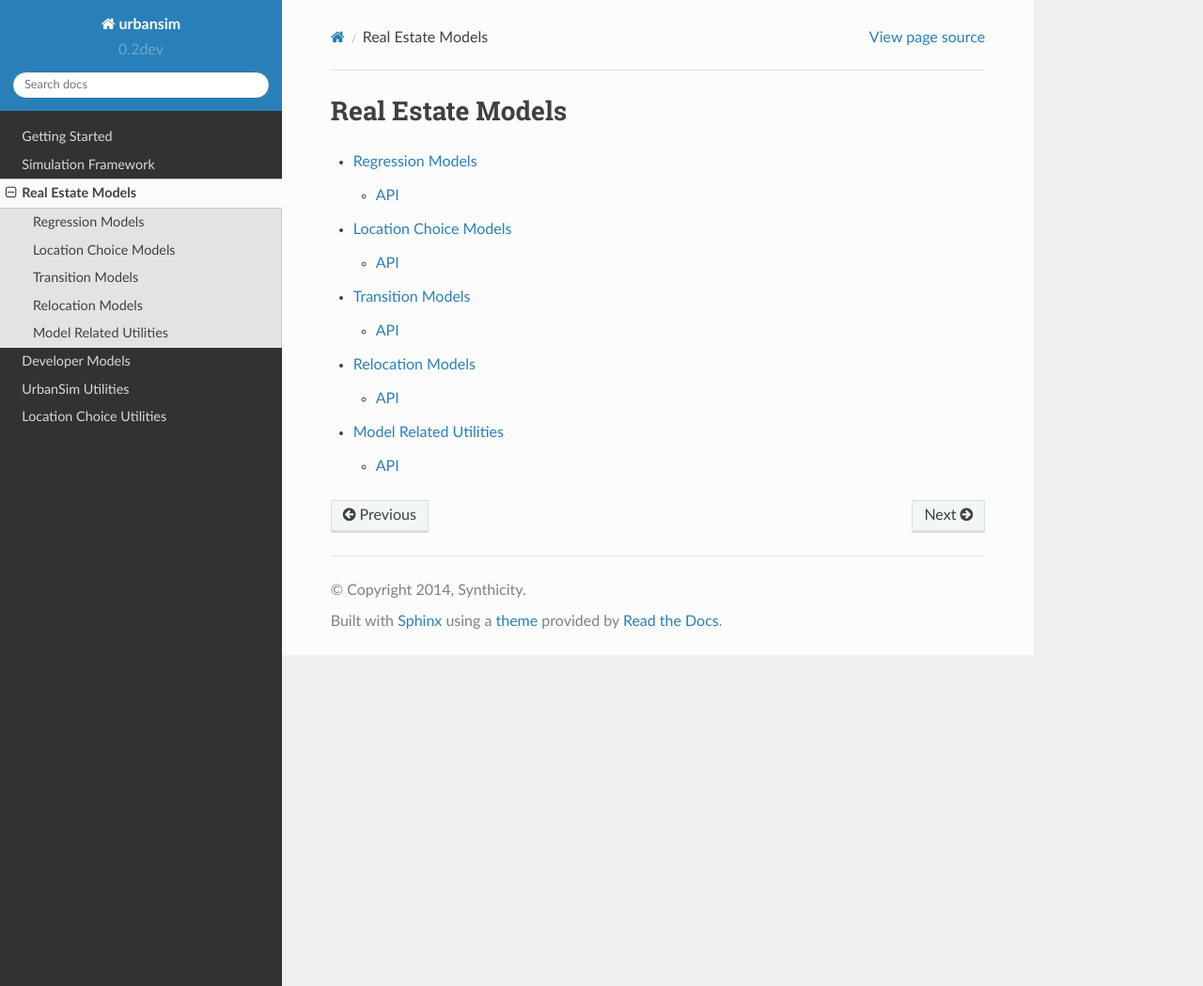
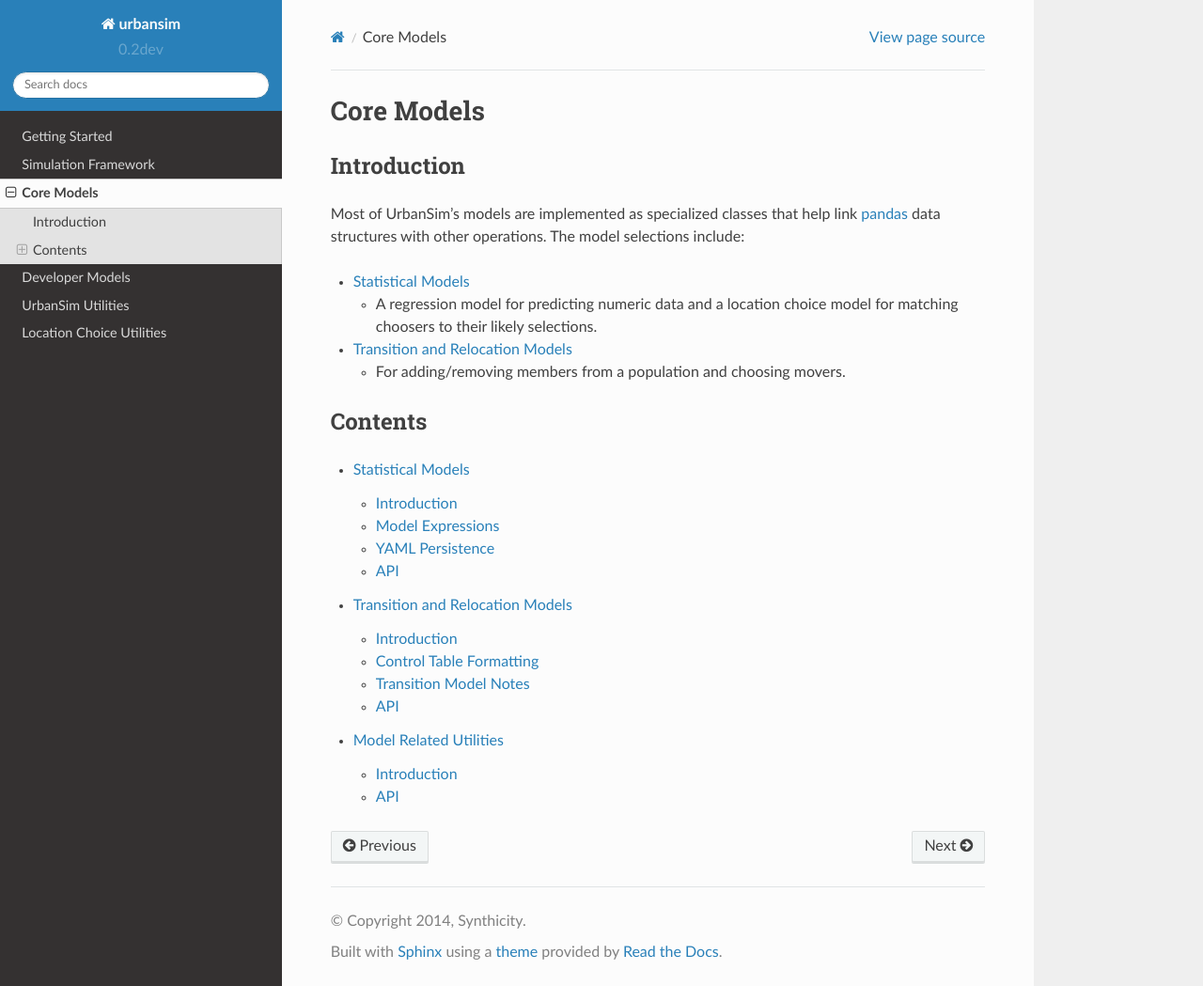
Before and after one commit to UDST/urbansim, a Sphinx documentation site: the page built from docs/models/index.rst, in a window 1280 px wide and 1049 px high. Shown: the whole window at 94% size. Built offline with Sphinx 7.4.7 and the Read the Docs theme 2.0.0, drawn with Linux system fonts in a browser that asks for light colours.

Commit message:
Reorganize model docs
Moved regression and LCM docs into one page and
transition/relocation into another page. Added documentation
on model expressions, YAML files, and control totals tables.

[ci skip]

```diff
--- a/docs/models/index.rst
+++ b/docs/models/index.rst
@@ -1,11 +1,29 @@
-Real Estate Models
-==================
+Core Models
+===========
+
+Introduction
+------------
+
+Most of UrbanSim's models are implemented as specialized classes that
+help link `pandas <http://pandas.pydata.org>`_ data structures
+with other operations. The model selections include:
+
+* :ref:`statistical-models`
+
+  * A regression model for predicting numeric data
+    and a location choice model for matching choosers to their
+    likely selections.
+
+* :ref:`transition-relocation`
+
+  * For adding/removing members from a population and choosing movers.
+
+Contents
+--------
 
 .. toctree::
    :maxdepth: 2
 
-   regression
-   lcm
-   transition
-   relocation
+   statistical
+   transrelo
    util
--- a/docs/models/regression.rst
+++ /dev/null
@@ -1,8 +0,0 @@
-Regression Models
-=================
-
-API
----
-
-.. automodule:: urbansim.models.regression
-   :members:
--- a/docs/models/relocation.rst
+++ /dev/null
@@ -1,8 +0,0 @@
-Relocation Models
-=================
-
-API
----
-
-.. automodule:: urbansim.models.relocation
-   :members:
--- a/docs/models/transition.rst
+++ /dev/null
@@ -1,8 +0,0 @@
-Transition Models
-=================
-
-API
----
-
-.. automodule:: urbansim.models.transition
-   :members:
```
Also changed, not shown: docs/models/lcm.rst (deleted, +0 -8 lines), docs/models/statistical.rst (added, +120 -0 lines), docs/models/transrelo.rst (added, +103 -0 lines), docs/models/util.rst (+19 -0 lines).
